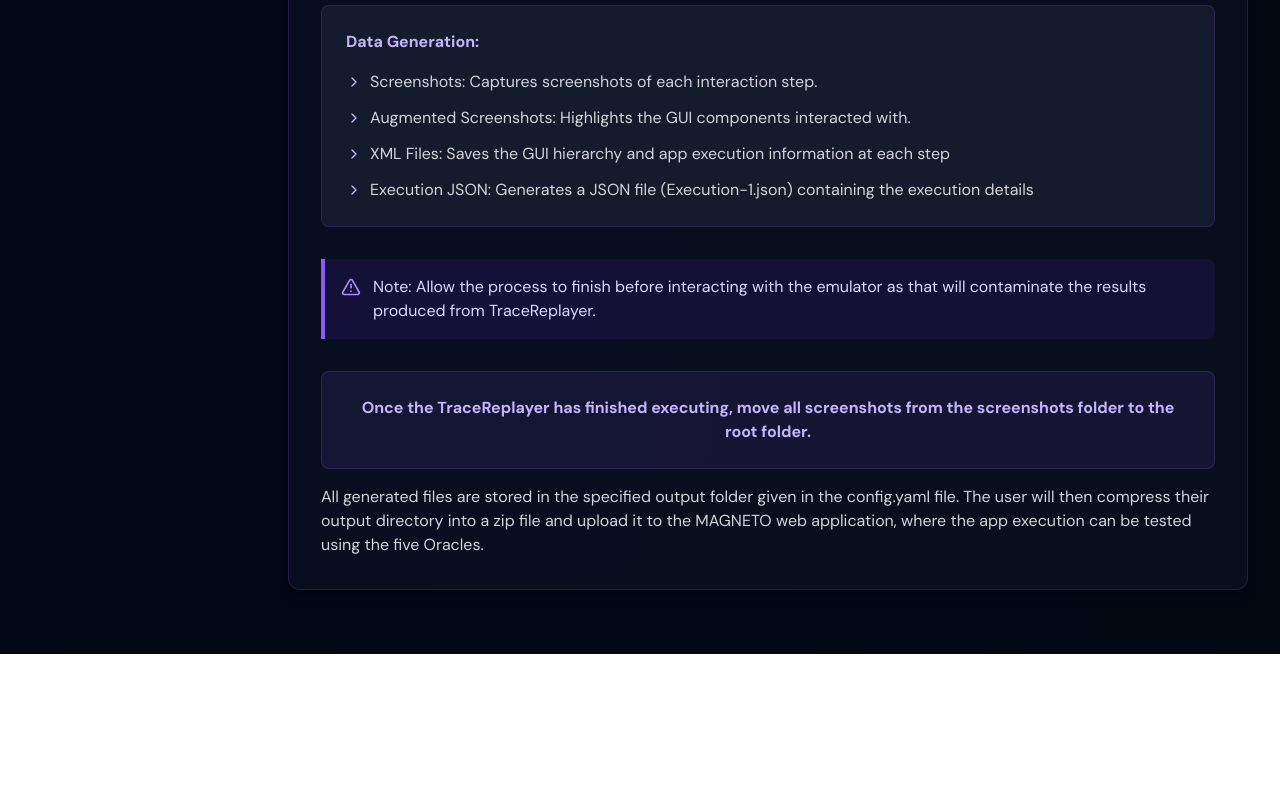
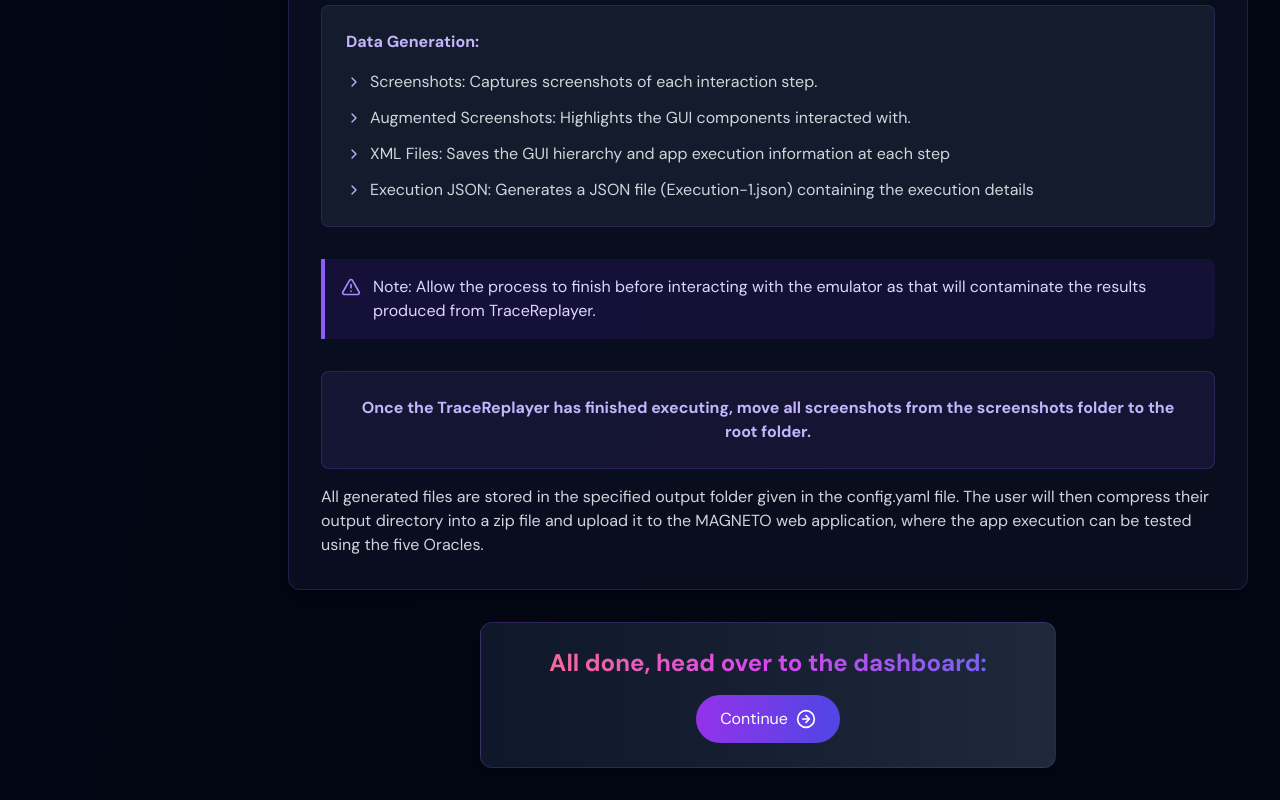
Before and after one commit to ZRadish/magneto-UI, a React (Vite) app in the folder frontend/: page /tutorial in a window 1280 px wide. Shown: the part 6625-7425 px from the top of the page. Before the commit the page ends 7279 px from the top, so only its background shows below. Built offline with nearby package versions, Linux system fonts and the light colour scheme; no server answers.

Commit message:
added navigation to dashboard

```diff
--- a/frontend/src/pages/TRTutorial.tsx
+++ b/frontend/src/pages/TRTutorial.tsx
@@ -1,6 +1,8 @@
 import React, { useState, useRef } from "react";
 import SideBar from "../components/SideBar";
 import { motion } from "framer-motion";
+import { useNavigate } from "react-router-dom";
+
 import {
   Book,
   ChevronRight,
@@ -13,6 +15,9 @@
   Image,
   FileQuestion,
   File,
+  ArrowRight,
+  CircleArrowRight,
+  ArrowRightCircle,
 } from "lucide-react";
 
 interface Section {
@@ -83,6 +88,12 @@
       icon: <PlayCircle className="w-4 h-4" />,
     },
   ];
+
+  const navigate = useNavigate();
+
+  const handleArrowClick = () => {
+    navigate("/dashboard");
+  };
 
   const scrollToSection = (id: string) => {
     setActiveSection(id);
@@ -199,7 +210,6 @@
               </div>
             </div>
           </section>
-
           {/* What is Section */}
           <section
             ref={(el) => (contentRefs.current["what-is"] = el)}
@@ -311,7 +321,6 @@
               </div>
             </div>
           </section>
-
           {/* Why Use Section */}
           <section
             ref={(el) => (contentRefs.current["why-use"] = el)}
@@ -339,7 +348,6 @@
               reliability and validity of our testing results.
             </p>
           </section>
-
           <section
             ref={(el) => (contentRefs.current["avt"] = el)}
             className="bg-slate-900/50 rounded-xl shadow-lg p-8 mb-8 border border-violet-500/20"
@@ -374,7 +382,6 @@
               realistic manner.
             </p>
           </section>
-
           <section
             ref={(el) => (contentRefs.current["instructions"] = el)}
             className="mb-8 mt-20"
@@ -383,7 +390,6 @@
               Instructions for TraceReplayer and AVT
             </h2>
           </section>
-
           <section
             ref={(el) => (contentRefs.current["prerequisites"] = el)}
             className="bg-slate-900/50 rounded-xl shadow-lg p-8 mb-8 border border-violet-500/20"
@@ -469,7 +475,6 @@
               </ul>
             </ul>
           </section>
-
           <section
             ref={(el) => (contentRefs.current["setup"] = el)}
             className="bg-slate-900/50 rounded-xl shadow-lg p-8 mb-8 border border-violet-500/20"
@@ -534,7 +539,6 @@
               />
             </div>
           </section>
-
           <section
             ref={(el) => (contentRefs.current["config"] = el)}
             className="bg-slate-900/50 rounded-xl shadow-lg p-8 mb-8 border border-violet-500/20"
@@ -656,7 +660,6 @@
               </p>
             </div>
           </section>
-
           <section
             ref={(el) => (contentRefs.current["running"] = el)}
             className="bg-slate-900/50 rounded-xl shadow-lg p-8 mb-8 border border-violet-500/20"
@@ -753,6 +756,23 @@
               Oracles.
             </p>
           </section>
+          <div className="flex justify-center items-center px-4">
+            <div className="max-w-xl w-full bg-gradient-to-r from-slate-900 to-slate-800 rounded-xl shadow-lg p-6 border border-purple-500/20">
+              <p className="text-2xl font-bold bg-gradient-to-r from-rose-400 via-fuchsia-500 to-indigo-500 bg-clip-text text-transparent text-center mb-2">
+                All done, head over to the dashboard:
+              </p>
+
+              <div className="flex justify-center mt-4">
+                <button
+                  onClick={handleArrowClick}
+                  className="flex items-center gap-2 bg-gradient-to-r from-purple-600 to-indigo-600 text-white px-6 py-3 rounded-full font-medium transition-all hover:shadow-lg hover:shadow-purple-500/30 hover:scale-105"
+                >
+                  Continue
+                  <ArrowRightCircle size={20} />
+                </button>
+              </div>
+            </div>
+          </div>
         </div>
       </motion.div>
     </div>
```
